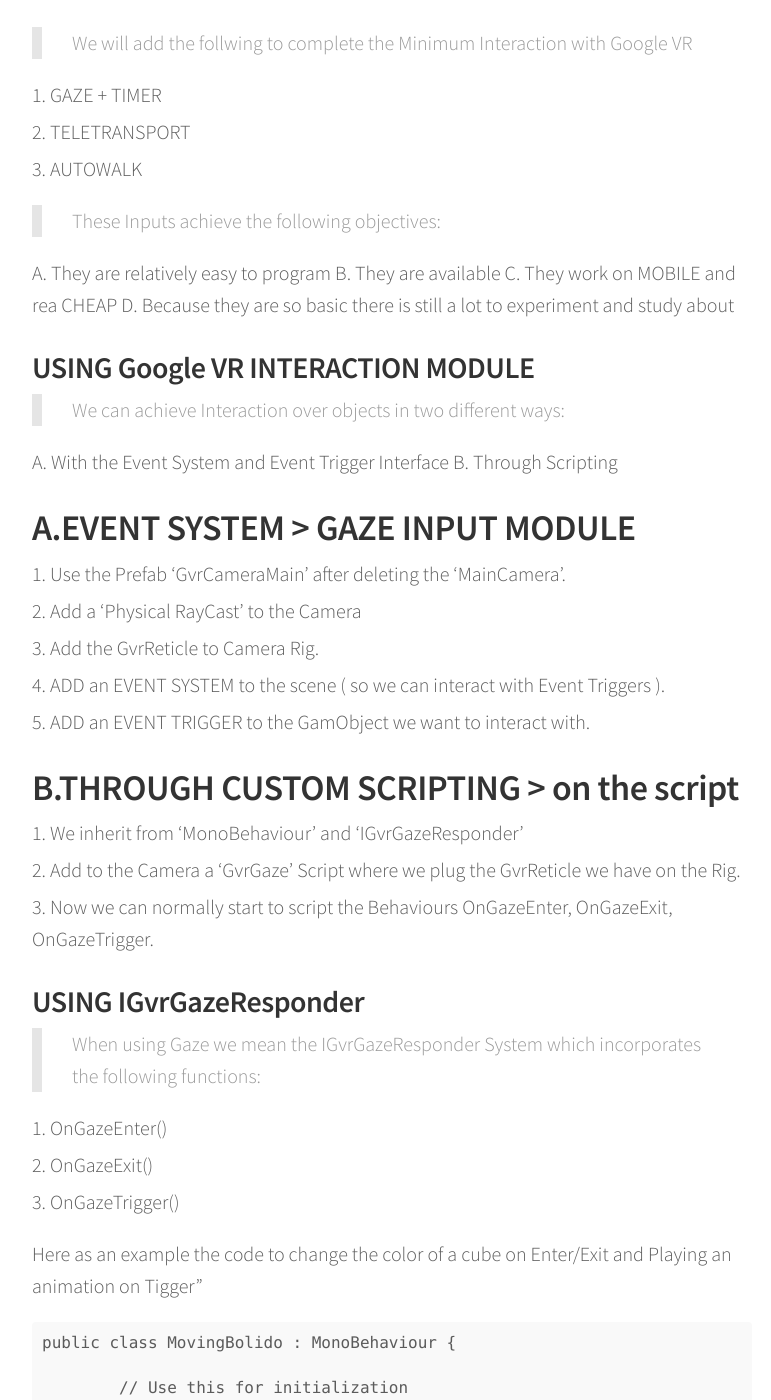
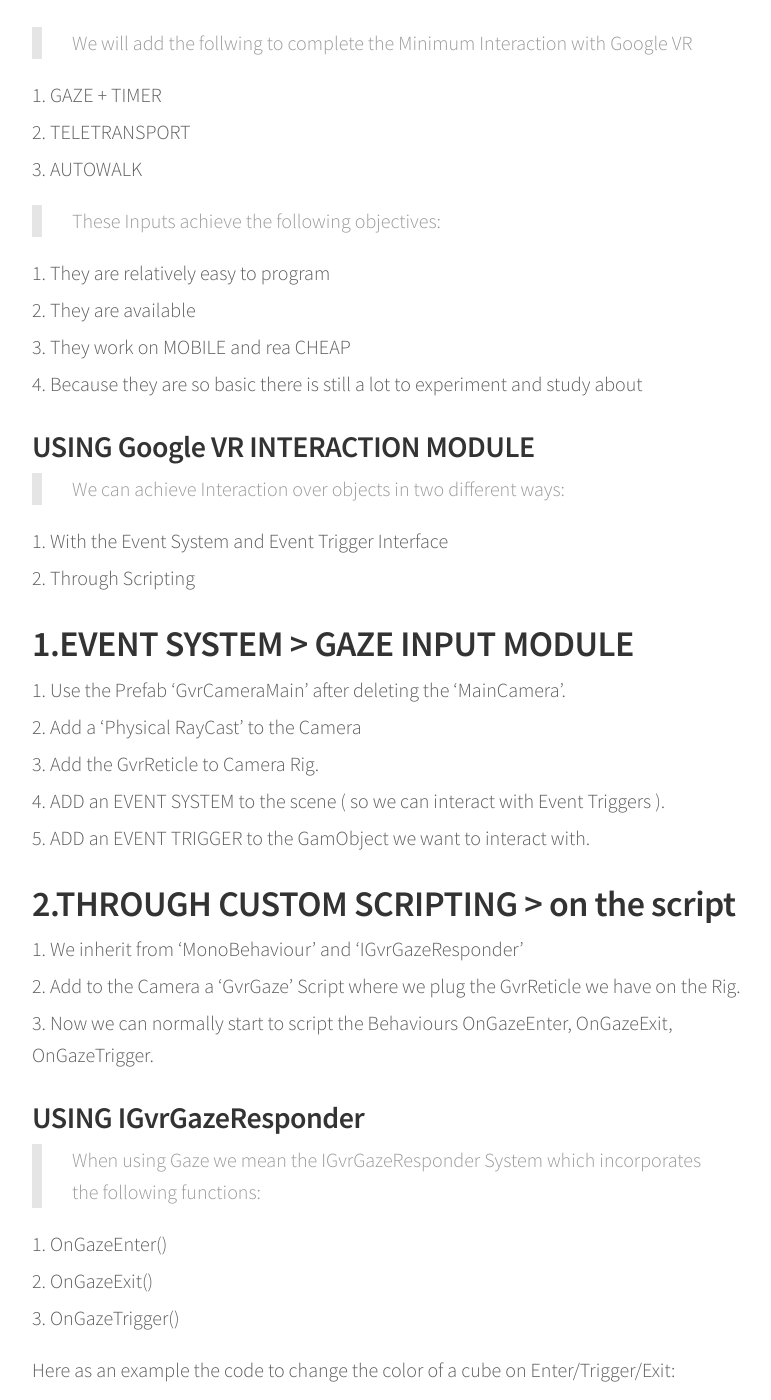
Before and after one commit to bernatferragut/FutureWeb-blog, a Jekyll site: the page built from _posts/17-11-16-VR-Interaction-Part2.md, in a window 1280 px wide and 1400 px high, scrolled down 787 px. Shown: the whole window, without its empty margins (248-1019 px from the left). Built offline with Jekyll 4.4.1, drawn with Linux system fonts in a browser that asks for light colours; nearby versions of some CDN libraries; comment, search, counter and statistics services are not loaded.

Commit message:
Update 17-11-16-VR-Interaction-Part2.md
Change on the main text

```diff
--- a/_posts/17-11-16-VR-Interaction-Part2.md
+++ b/_posts/17-11-16-VR-Interaction-Part2.md
@@ -25,20 +25,20 @@
 
 > These Inputs achieve the following objectives:
 
-A. They are relatively easy to program
-B. They are available
-C. They work on MOBILE and rea CHEAP
-D. Because they are so basic there is still a lot to experiment and study about
+1. They are relatively easy to program
+2. They are available
+3. They work on MOBILE and rea CHEAP
+4. Because they are so basic there is still a lot to experiment and study about
 
 
 ### USING Google VR INTERACTION MODULE
 
 > We can achieve Interaction over objects in two different ways:
 
-A. With the Event System and Event Trigger Interface
-B. Through Scripting
+1. With the Event System and Event Trigger Interface
+2. Through Scripting
 
-## A.EVENT SYSTEM > GAZE INPUT MODULE
+## 1.EVENT SYSTEM > GAZE INPUT MODULE
 
 1. Use the Prefab ‘GvrCameraMain’ after deleting the ‘MainCamera’.
 2. Add a ‘Physical RayCast’ to the Camera
@@ -46,7 +46,7 @@
 4. ADD an EVENT SYSTEM to the scene ( so we can interact with Event Triggers ).
 5. ADD an EVENT TRIGGER to the GamObject we want to interact with.
 
-## B.THROUGH CUSTOM SCRIPTING > on the script
+## 2.THROUGH CUSTOM SCRIPTING > on the script
 
 1. We inherit from ‘MonoBehaviour’ and ‘IGvrGazeResponder'
 2. Add to the Camera a ‘GvrGaze’ Script where we plug the GvrReticle we have on the Rig.
@@ -60,7 +60,7 @@
 2. OnGazeExit()
 3. OnGazeTrigger()
 
-Here as an example the code to change the color of a cube on Enter/Exit and Playing an animation on Tigger"
+Here as an example the code to change the color of a cube on Enter/Trigger/Exit:
 
 
 	public class MovingBolido : MonoBehaviour {
```
